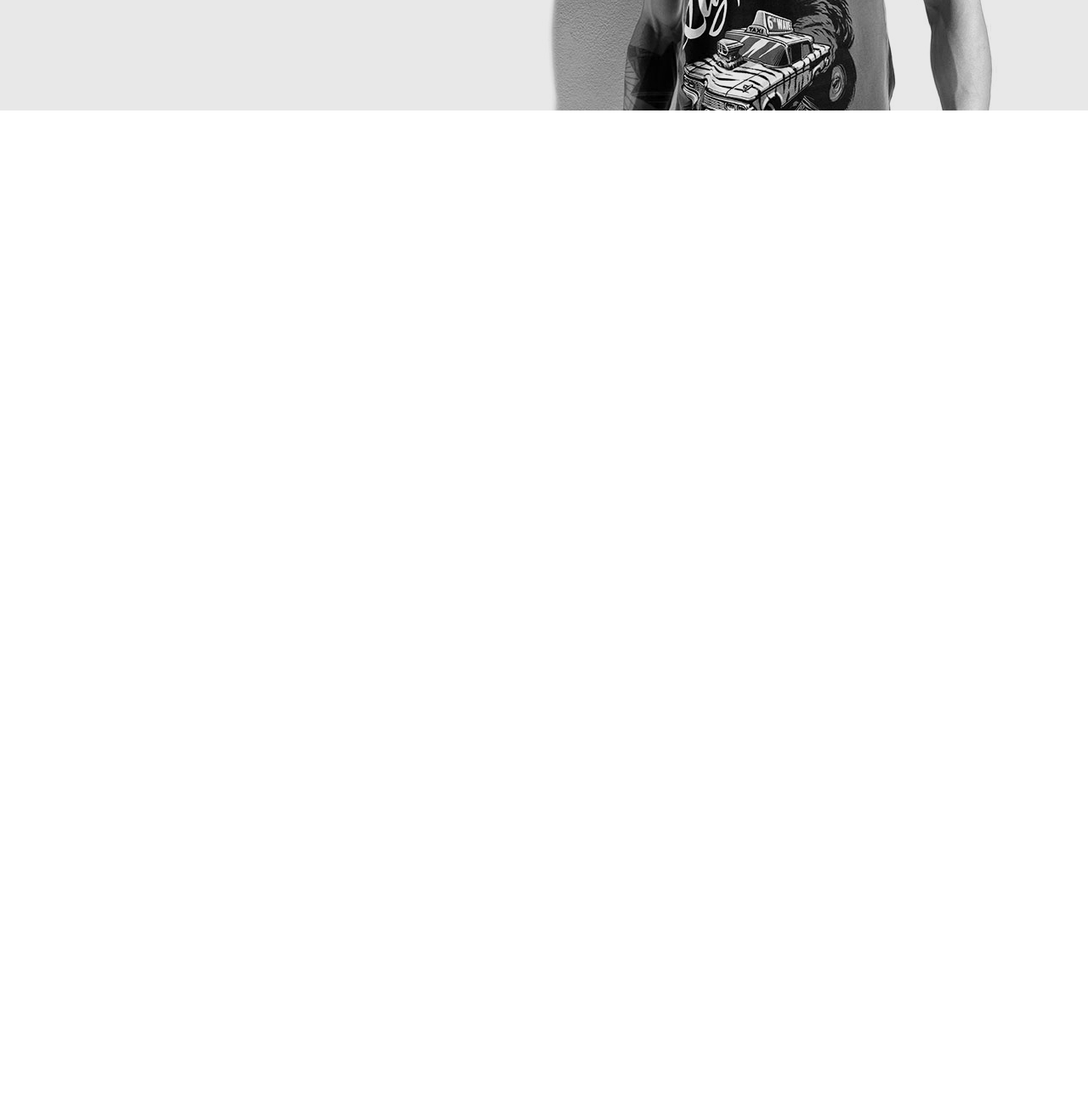
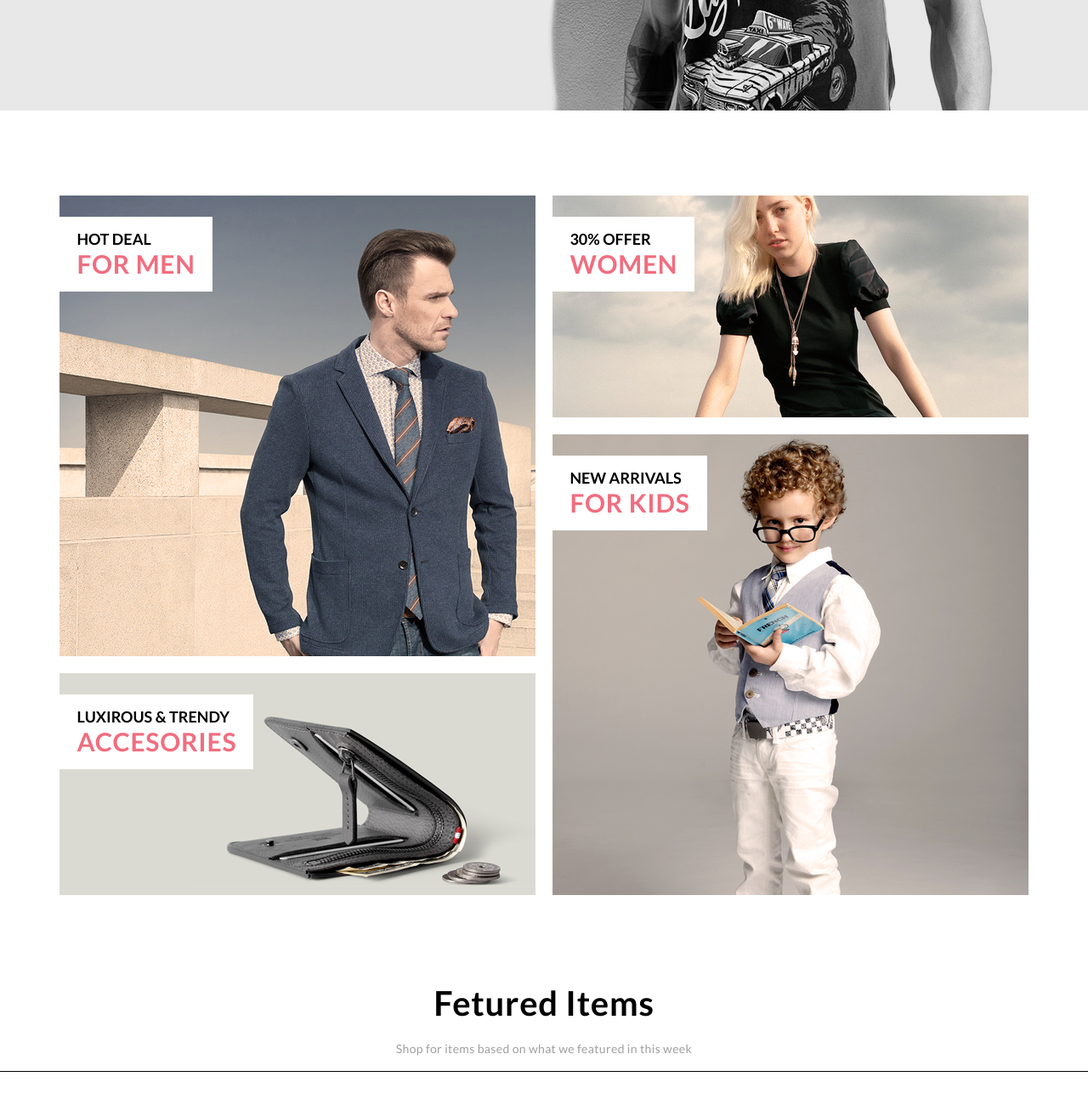
Before and after one commit to Vertenz/htmlCssStudying, a plain HTML site: page code/index.html in a window 1280 px wide. Shown: the part 642-1942 px from the top of the page at 85% size. Before the commit the page ends 800 px from the top, so only its background shows below. Drawn offline with Linux system fonts and the light colour scheme.

Commit message:
added slides and text after slides

```diff
--- a/code/index.html
+++ b/code/index.html
@@ -9,7 +9,9 @@
 <body>
 <header class="center header">
     <div class="header__left">
-            <a class="logo" href=""><img class="logo__img" src="img/logo.png" alt="logo"><p class="brand">BRAN<p class="d">D</p></p></a>
+        <a class="logo" href=""><img class="logo__img" src="img/logo.png" alt="logo">
+            <p class="brand">BRAN
+            <p class="d">D</p></p></a>
         <form class="header__form" action="#">
             <button class="browse active">Browse</button>
             <input type="text" class="search" placeholder="Search for Item...">
@@ -18,7 +20,9 @@
     </div>
     <div class="header__right">
         <a href="#"><img class="header__cart" src="img/cart.svg" alt="cart"></a>
-            <a href="#" class="button"><div class="account active">My Account</div></a>
+        <a href="#" class="button">
+            <div class="account active">My Account</div>
+        </a>
     </div>
 </header>
 <nav class="center">
@@ -40,5 +44,52 @@
         </div>
     </div>
 </div>
+<!-- не смог сделать отсутпы, пытался по разному. Когда создаю один общий флекс див, то не могу выравнить блоки( -->
+<div class="promo__categories center">
+    <div class="left">
+        <a href="#">
+            <div class="forMen">
+                <div class="textPromo active">
+                    <p>hot deal</p>
+                    <span>for men</span>
+                </div>
+            </div>
+        </a>
+        <a href="#">
+            <div class="accesories">
+                <div class="textPromo active">
+                    <p>luxirous &amp; trendy</p>
+                    <span>accesories</span>
+                </div>
+            </div>
+        </a>
+    </div>
+    <div class="right">
+        <a href="#">
+            <div class="forWomen">
+                <div class="textPromo active">
+                    <p>30% offer</p>
+                    <span>women</span>
+                </div>
+            </div>
+        </a>
+        <a href="#">
+            <div class="forKids">
+                <div class="textPromo active">
+                    <p>new arrivals</p>
+                    <span>for kids</span>
+                </div>
+            </div>
+        </a>
+    </div>
+</div>
+<div class="textBetweenBlocks">
+    <h2>fetured items</h2>
+    <p>Shop for items based on what we featured in this week</p>
+</div>
+
+<footer>
+    <div class="contetnt center"></div>
+</footer>
 </body>
 </html>
--- a/code/style/main.css
+++ b/code/style/main.css
@@ -14,7 +14,10 @@ a {
 .center {
     padding: 0 calc(50% - 570px);
 }
-
+footer {
+    height: 250px;
+    outline: 1px solid black;
+}
 /*header & menu*/
 .header {
     box-shadow: 0 0 10px rgba(0, 0, 0, 0.17);
@@ -127,20 +130,6 @@ a {
     letter-spacing: 0.68px;
     color: #f16d7f;
 }
-/*TODO
-   1) последнюю букву в бренде стиль макет
-   */
-
-/*action*/
-
-.active:active {
-    box-shadow: inset 2px 2px 5px rgba(154, 147, 140, 0.5), 1px 1px 5px rgba(255, 255, 255, 1);
-}
-
-.active:hover {
-    color: aquamarine;
-}
-
 
 /*slide*/
 
@@ -176,3 +165,96 @@ a {
     color: #f16d7f;
     letter-spacing: 1px;
 }
+
+/*categories slider*/
+
+.promo__categories {
+    margin-top: 100px;
+    margin-bottom: 100px;
+    display: flex;
+    justify-content: space-between;
+}
+
+.promo__categories > div > a > div > div > span {
+    font-size: 30px;
+    letter-spacing: 0.75px;
+    color: #f16d7f;
+}
+
+.forMen {
+    width: 560px;
+    height: 542px;
+    background-image: url("../img/forMan.jpg");
+    background-repeat: no-repeat;
+}
+
+.forWomen {
+    width: 560px;
+    height: 261px;
+    background-image: url("../img/forWomen.jpg");
+    background-repeat: no-repeat;
+}
+
+.accesories {
+    width: 560px;
+    height: 261px;
+    background-color: #dadad2;
+    background-image: url("../img/accesories.jpg");
+    background-repeat: no-repeat;
+    background-position: right;
+    margin-top: 20px;
+}
+
+.forKids {
+    width: 560px;
+    height: 542px;
+    background-image: url("../img/forKids.jpg");
+    background-repeat: no-repeat;
+    margin-top: 20px;
+}
+.textPromo {
+    background-color: #ffffff;
+    display: inline-block;
+    text-transform: uppercase;
+    font-size: 18px;
+    font-weight: 600;
+    padding: 15px 20px;
+    margin-top: 25px;
+    margin-left: 0.4px;
+    color: black;
+}
+
+/*text between blocks */
+
+.textBetweenBlocks {
+    display: flex;
+    justify-content: center;
+    flex-direction: column;
+    align-items: center;
+}
+
+.textBetweenBlocks > h2 {
+    font-size: 40px;
+    font-weight: 600;
+    line-height: 54px;
+    letter-spacing: 0.75px;
+    text-transform: capitalize;
+}
+
+.textBetweenBlocks > p {
+    color: #9f9f9f;
+    font-size: 14px;
+    font-weight: 400;
+    line-height: 54px;
+    letter-spacing: 0.35px;
+}
+
+/*action*/
+
+.active:active {
+    box-shadow: inset 2px 2px 5px rgba(154, 147, 140, 0.5), 1px 1px 5px rgba(255, 255, 255, 1);
+}
+
+.active:hover {
+    color: aquamarine !important;
+}
```
Also changed, not shown: code/img/accesories.jpg (added), code/img/forKids.jpg (added), code/img/forMan.jpg (added), code/img/forWomen.jpg (added). Lines whose indentation alone changed are shown as unchanged.
